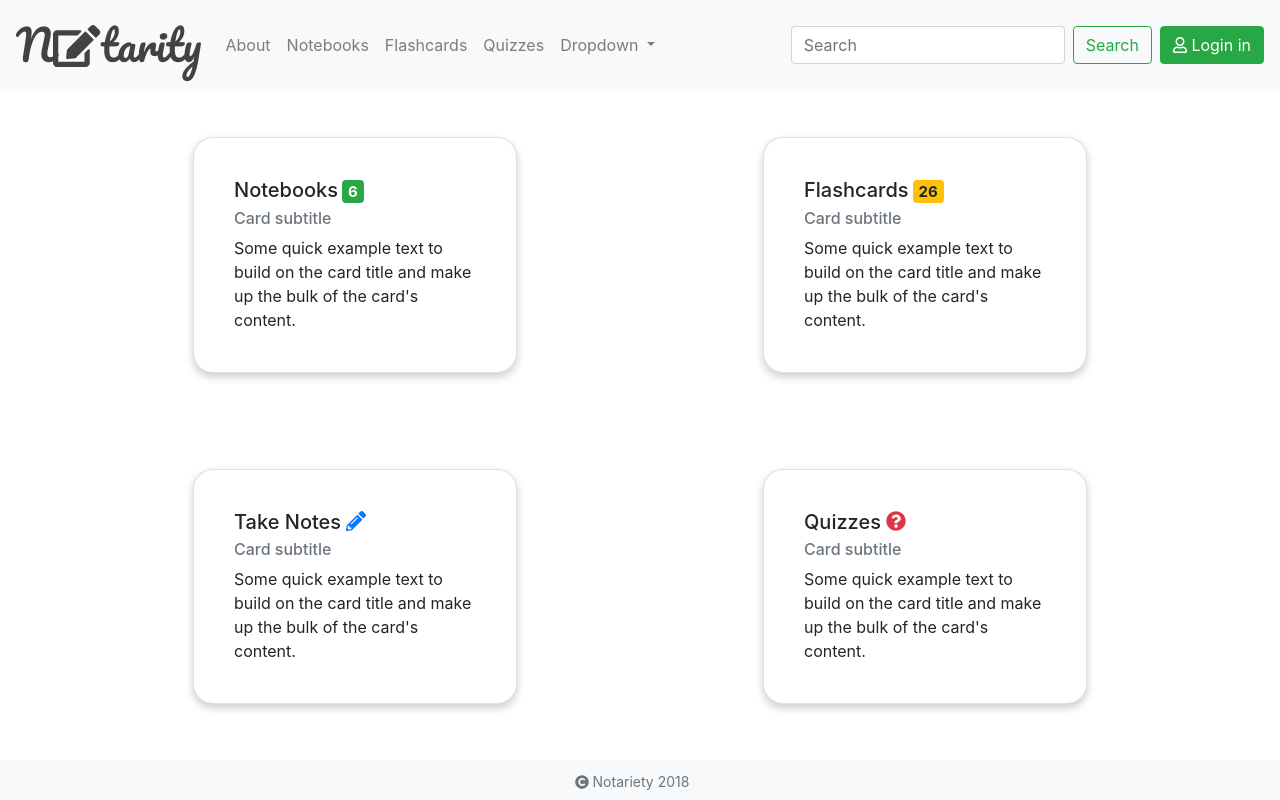
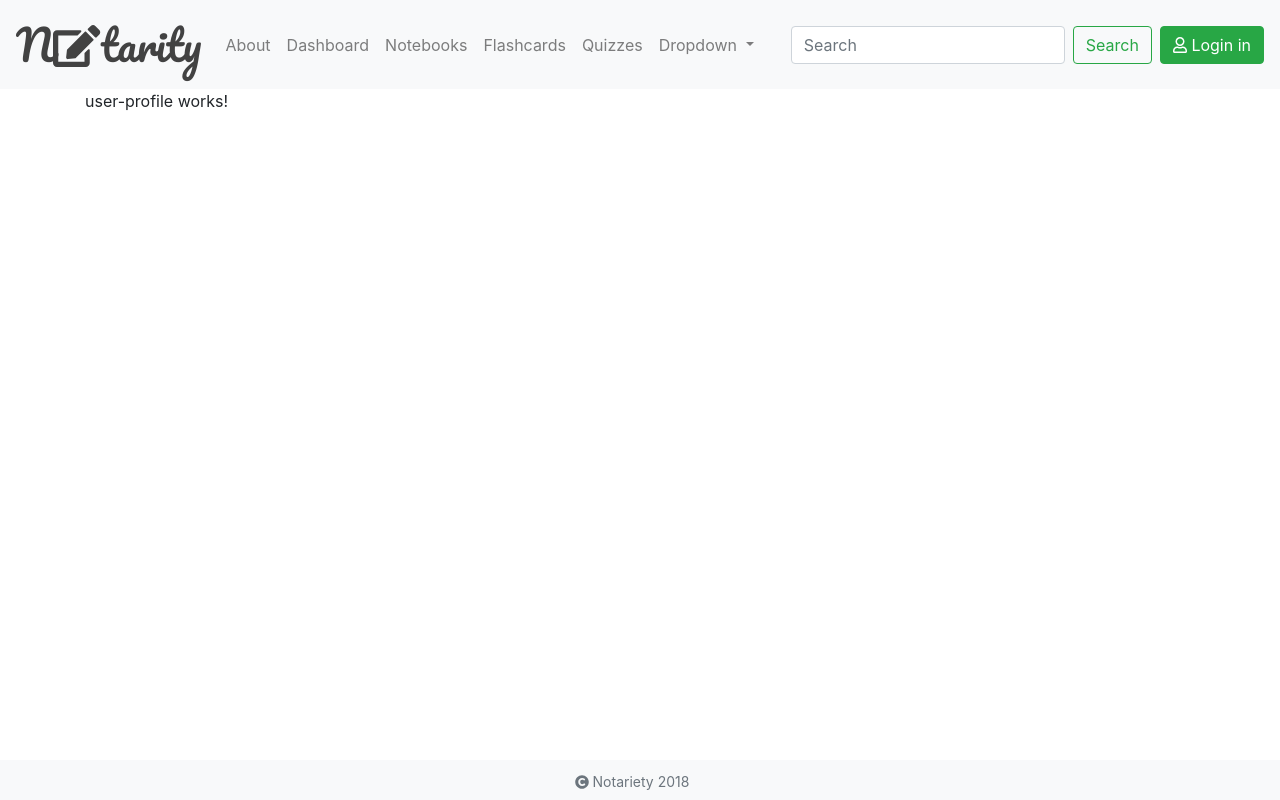
Before and after one commit to CS3398-Jedda-Knights/CS3398-Jedda-S2018, an Angular app in the folder frontend/: page /user-profile in a window 1280 px wide. Built offline with nearby package versions, Linux system fonts and the light colour scheme.

Commit message:
add user profile component

```diff
--- a/frontend/src/app/app.module.ts
+++ b/frontend/src/app/app.module.ts
@@ -24,6 +24,7 @@ import { TakeNotesComponent } from './components/take-notes/take-notes.component
 // services
 import { UserService } from './user.service';
 import { MainAboutComponent } from './components/main-about/main-about.component';
+import { UserProfileComponent } from './components/user-profile/user-profile.component';
 
 @NgModule({
   declarations: [
@@ -37,7 +38,8 @@ import { MainAboutComponent } from './components/main-about/main-about.component
     MainHomeComponent,
     MainNavigationComponent,
     MainFooterComponent,
-    MainAboutComponent
+    MainAboutComponent,
+    UserProfileComponent
   ],
   imports: [
     BrowserModule,
--- a/frontend/src/app/components/main-navigation/main-navigation.component.html
+++ b/frontend/src/app/components/main-navigation/main-navigation.component.html
@@ -1,5 +1,5 @@
 <nav class="navbar navbar-expand-lg navbar-light bg-light">
-    <a class="navbar-brand" routerLink="/home"><span id="appName">N<i class="fas fa-edit"></i>tarity</span></a>
+    <a class="navbar-brand" routerLink="/user-profile"><span id="appName">N<i class="fas fa-edit"></i>tarity</span></a>
     <button class="navbar-toggler" type="button" data-toggle="collapse" data-target="#navbarSupportedContent" aria-controls="navbarSupportedContent" aria-expanded="false" aria-label="Toggle navigation">
     <span class="navbar-toggler-icon"></span>
   </button>
@@ -10,13 +10,16 @@
                 <a class="nav-link" routerLink="/about">About</a>
             </li>
             <li class="nav-item">
+                <a class="nav-link" routerLink="/home">Dashboard</a>
+            </li>
+            <li class="nav-item">
                 <a class="nav-link" routerLink="/notebook">Notebooks</a>
             </li>
             <li class="nav-item">
-                <a class="nav-link" routerLink="flashcards">Flashcards</a>
+                <a class="nav-link" routerLink="/flashcards">Flashcards</a>
             </li>
             <li class="nav-item">
-                <a class="nav-link" routerLink="flashcards">Quizzes</a>
+                <a class="nav-link" href="#">Quizzes</a>
             </li>
             <li class="nav-item dropdown">
                 <a class="nav-link dropdown-toggle" href="#" id="navbarDropdown" role="button" data-toggle="dropdown" aria-haspopup="true" aria-expanded="false">
--- /dev/null
+++ b/frontend/src/app/components/user-profile/user-profile.component.html
@@ -0,0 +1,3 @@
+<div class="container">
+    user-profile works!
+</div>
--- /dev/null
+++ b/frontend/src/app/components/user-profile/user-profile.component.ts
@@ -0,0 +1,15 @@
+import { Component, OnInit } from '@angular/core';
+
+@Component({
+  selector: 'app-user-profile',
+  templateUrl: './user-profile.component.html',
+  styleUrls: ['./user-profile.component.css']
+})
+export class UserProfileComponent implements OnInit {
+
+  constructor() { }
+
+  ngOnInit() {
+  }
+
+}
--- a/frontend/src/app/routes/app-routing.module.ts
+++ b/frontend/src/app/routes/app-routing.module.ts
@@ -13,6 +13,7 @@ import { FlashcardsComponent } from '../components/flashcards/flashcards.compone
 import { TopnavComponent } from '../components/topnav/topnav.component';
 import { TakeNotesComponent } from '../components/take-notes/take-notes.component';
 import { NotebookComponent } from '../components/notebook/notebook.component';
+import { UserProfileComponent } from '../components/user-profile/user-profile.component';
 
 
 
@@ -24,6 +25,8 @@ const routes: Routes = [
   { path: 'notebook', component: NotebookComponent },
   { path: 'flashcards', component: FlashcardsComponent },
   { path: 'take-notes', component: TakeNotesComponent },
+  { path: 'user-profile', component: UserProfileComponent },
+
 
   //this is the redirect for garbage routes. (This should be the last route)
   { path: '**', component: MainHomeComponent },
```
Also changed, not shown: frontend/src/app/components/user-profile/user-profile.component.css (added), 1 other file (tests, documents, lock files or other folders).
